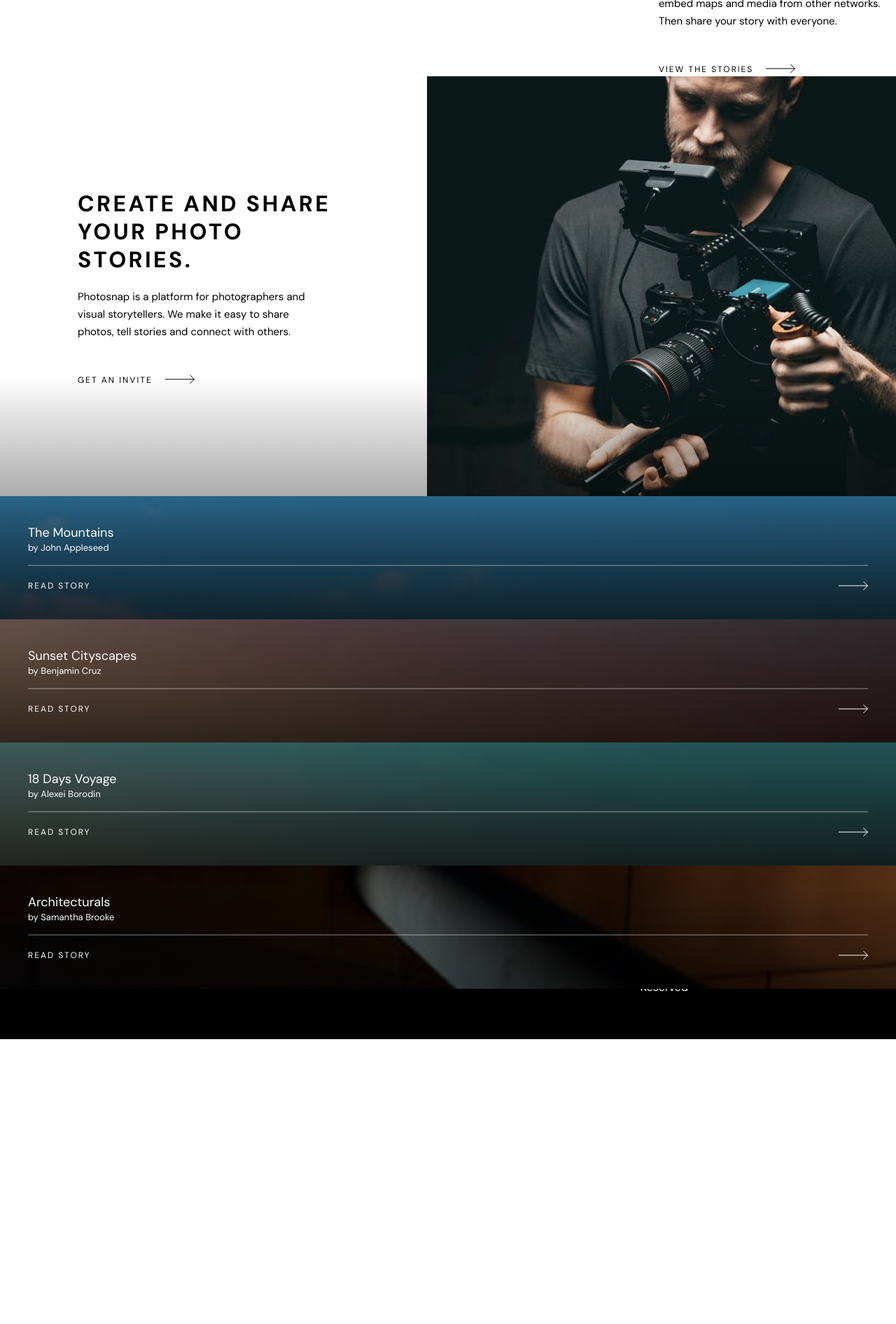
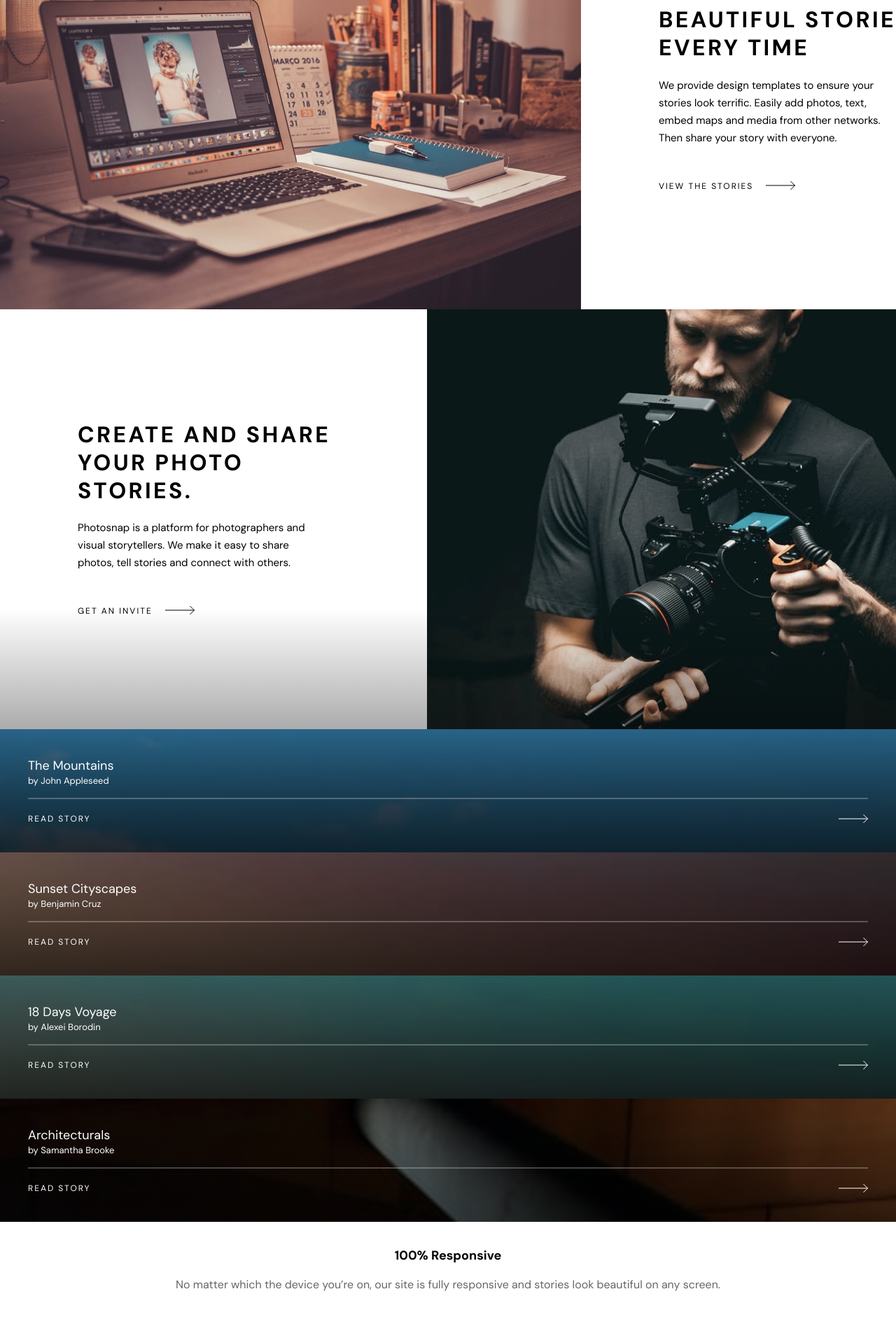
Before and after one commit to MrNicholson85/photosnap, a Vue app: page / in a window 1280 px wide. Shown: the part 880-2772 px from the top of the page at 70% size. Before the commit the page ends 2365 px from the top, so only its background shows below. Built offline with nearby package versions, Linux system fonts and the light colour scheme.

Commit message:
added stories component

```diff
--- a/src/assets/styles/variable.scss
+++ b/src/assets/styles/variable.scss
@@ -4,6 +4,7 @@
 $DMSans: 'DM Sans', sans-serif;
 
 // Breakpoints
+$container: 1110px;
 $desktop: 1440px;
 $tablet: 768px;
 $mobile: 375px;
--- a/src/components/ContentImage.vue
+++ b/src/components/ContentImage.vue
@@ -2,8 +2,7 @@
     <div class="ContentImage" :class="{imgLeft: theme === 'imgLeft'}">
         <div class="ContentImage__columns">
             <div v-if="theme !== imgLeft" class="ContentImage__right">
-                <slot name="image">
-                   <img :src="createImage" />
+                <slot name="image" :style="{ backgroundImage: `url(${createImage})` }">
                 </slot>
             </div>
             <div class="ContentImage__left">
@@ -36,8 +35,12 @@
     .ContentImage {
         background-color: $pureWhite;
         color: $pureBlack;
-        max-height: 600px;
+        max-height: 690px;
         overflow: hidden;
+
+        @media (min-width: $tablet) {
+            max-height: 600px;
+        }
 
         &.imgLeft {
             .ContentImage__columns {
@@ -46,22 +49,36 @@
                 a {
                     color: $pureBlack;
                 }
+
+                .ContentImage__right {
+                    div {
+                        height: 690px;
+
+                        @media (min-width: $tablet) {
+                            max-height: 600px;
+                        }
+                    }
+                }
             }
         }
 
         &__columns {
-            display: grid;
-            grid-template-columns: 610px auto;
+            display: block;
             width: $desktop;
             margin: 0 auto;
             align-items: center;
+
+            @media (min-width: $tablet) {
+                 display: grid;
+                grid-template-columns: 610px auto;
+            }
         }
 
         &__right {
             position: relative;
 
-            img {
-                object-fit: cover;
+            div {
+                height: 600px;
             }
         }
 
--- /dev/null
+++ b/src/components/Services.vue
@@ -0,0 +1,66 @@
+<template>
+    <div class="services">
+        <div v-for="item in serviceItems">
+            <div class="services__items">
+                <div class="services__items-icon"><img :src="item.icon"/></div>
+                <h3 class="services__items-title">{{item['title']}}</h3>
+                <div class="services__items-copy">{{item['copy']}}</div>
+            </div>
+        </div>
+    </div>
+</template>
+<script>
+export default {
+     data () {
+        return {
+            serviceItems: [
+                {
+                    title: '100% Responsive',
+                    copy: 'No matter which the device you’re on, our site is fully responsive and stories look beautiful on any screen.',
+                    icon: require('../assets/images/responsive.svg')
+                },
+                {
+                    title: 'No Photo Upload Limit',
+                    copy: 'Our tool has no limits on uploads or bandwidth. Freely upload in bulk and share all of your stories in one go.',
+                    icon: require('../assets/images/no-limit.svg')
+                },
+                {
+                    title: 'Available to Embed',
+                    copy: 'Embed Tweets, Facebook posts, Instagram media, Vimeo or YouTube videos, Google Maps, and more.',
+                    icon: require('../assets/images/embed.svg')
+                },
+            ],
+        }
+    }
+}
+</script>
+<style lang="scss">
+@import '../assets/styles/variable.scss';
+    .services {
+        display: grid;
+        grid-template-columns: 100%;
+        gap: 30px;
+        margin: 0 auto;
+        padding: 120px 0;
+        text-align: center;
+
+        @media(min-width: $desktop) {
+            grid-template-columns: repeat(3, 33%);
+            width: $container;
+        }
+
+        &__items-icon {
+            height: 72px;
+            display: flex;
+            align-self: center;
+            width: 72px;
+            margin: 0 auto;
+            align-items: center;
+            margin-bottom: 48px;
+        }
+
+        &__items-copy {
+            opacity: .6;
+        }
+    }
+</style>
--- a/src/views/Home.vue
+++ b/src/views/Home.vue
@@ -41,11 +41,13 @@
         <a href="#">GET AN INVITE <span><img :src="arrowBlack"/></span></a>
       </template>
       <template #image>
-        <img :src="storyImage2" />
+        <div :style="{ backgroundImage: `url(${storyImage2})` }"></div>
       </template>
     </ContentImage>
 
     <Stories />
+
+    <services/>
   </div>
 </template>
 
@@ -59,9 +61,10 @@ import arrowBlack from '../assets/images/arrow.svg';
 import Hero from '@/components/Hero.vue';
 import ContentImage from '@/components/ContentImage.vue';
 import Stories from '@/components/Stories.vue';
+import Services from '@/components/Services.vue';
 
 export default {
-  components: {Hero, ContentImage, Stories},
+  components: {Hero, ContentImage, Stories, Services},
   data () {
       return {
           createImage,
```
Also changed, not shown: src/components/Hero.vue (+4 -4 lines).
